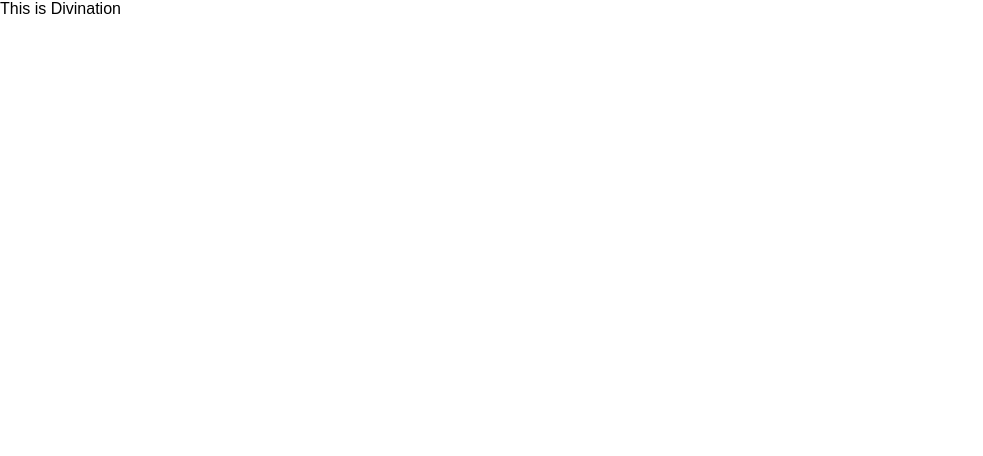
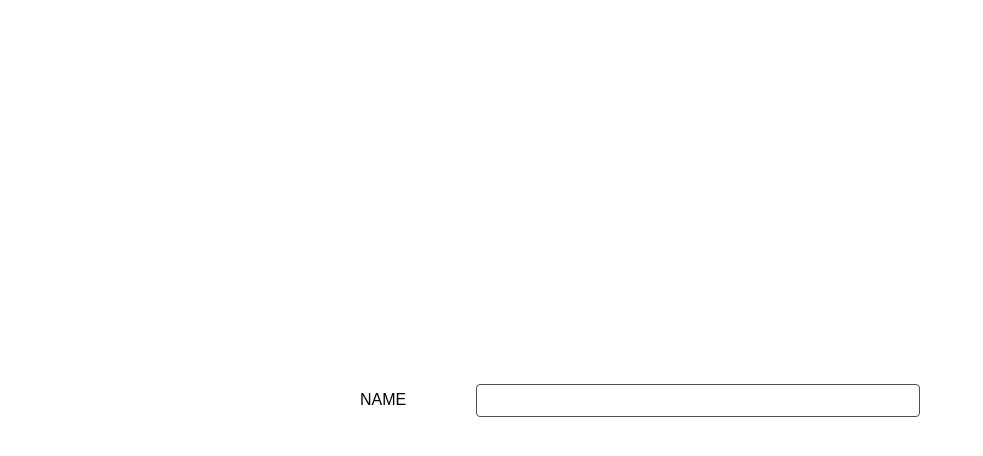
Before and after one commit to Woof29/I-CHING, a React (Create React App) app: page /#/divination in a window 1280 px wide. Shown: the top 456 px of the page, without its empty margins (0-983 px from the left). Built offline with nearby package versions, Linux system fonts and the light colour scheme.

Commit message:
update user data, create divination page
將用戶資料存為全域變數，創建占卜頁面

```diff
--- /dev/null
+++ b/src/UserContext.js
@@ -0,0 +1,21 @@
+import { createContext, useContext, useState } from 'react';
+
+const UserContext = createContext();
+
+export const useUser = () => {
+	return useContext(UserContext);
+};
+
+export const UserProvider = ({ children }) => {
+	const [userData, setUserData] = useState(null);
+
+	const setFormUserData = (data) => {
+		setUserData(data);
+	};
+
+	return (
+		<UserContext.Provider value={{ userData, setFormUserData }}>
+			{children}
+		</UserContext.Provider>
+	);
+};
--- a/src/index.js
+++ b/src/index.js
@@ -1,11 +1,14 @@
-import React from "react";
-import ReactDOM from "react-dom/client";
-import "./index.css";
-import App from "./App";
+import React from 'react';
+import ReactDOM from 'react-dom/client';
+import './index.css';
+import App from './App';
+import { UserProvider } from './UserContext';
 
-const root = ReactDOM.createRoot(document.getElementById("root"));
+const root = ReactDOM.createRoot(document.getElementById('root'));
 root.render(
-  <React.StrictMode>
-    <App />
-  </React.StrictMode>
+	<React.StrictMode>
+		<UserProvider>
+			<App />
+		</UserProvider>
+	</React.StrictMode>
 );
--- /dev/null
+++ b/src/pages/DivinationPage.js
@@ -0,0 +1,70 @@
+import Container from '../components/styles/Container.styled';
+import OpenFadeIn from '../components/styles/FadeIn';
+import styled from 'styled-components';
+import { theme } from '../Global';
+import { useForm } from 'react-hook-form';
+
+const FormStyled = styled.div`
+	width: 100%;
+	form {
+		max-width: 600px;
+		width: 100%;
+		display: flex;
+		flex-direction: column;
+		align-items: center;
+		justify-content: center;
+		gap: 16px;
+		label {
+			width: 100%;
+			display: flex;
+			flex-wrap: wrap;
+			align-items: center;
+			justify-content: center;
+			gap: 4px;
+
+			span {
+				flex: 20% 0 0;
+			}
+			input {
+				flex: 1;
+				padding: 8px;
+				border: 1px solid ${theme.color.gray};
+				border-radius: 4px;
+				outline: none;
+				resize: none;
+				&:focus {
+					outline: 1px solid ${theme.color.secondary};
+				}
+			}
+		}
+	}
+`;
+
+const DivinationPage = () => {
+	const {
+		register,
+		handleSubmit,
+		formState: { errors },
+	} = useForm();
+	return (
+		<OpenFadeIn>
+			<Container height="100dvh">
+				<FormStyled>
+					<form>
+						<label htmlFor="name">
+							<span>NAME</span>
+							<input
+								{...register('name', { required: 'Plz enter your name' })}
+								id="name"></input>
+							{!!errors.name && (
+								<p className="notice">{errors.name?.message}</p>
+							)}
+						</label>
+					</form>
+				</FormStyled>
+			</Container>
+		</OpenFadeIn>
+	);
+};
+
+export default DivinationPage;
--- a/src/pages/UserInfoPage.js
+++ b/src/pages/UserInfoPage.js
@@ -1,10 +1,11 @@
-import styled from "styled-components";
-import Container from "../components/styles/Container.styled";
-import OpenFadeIn from "../components/styles/FadeIn";
-import { theme } from "../Global";
-import { useForm } from "react-hook-form";
-import BackButton from "../components/styles/BackButton.styled";
-import { useNavigate } from "react-router-dom";
+import styled from 'styled-components';
+import Container from '../components/styles/Container.styled';
+import OpenFadeIn from '../components/styles/FadeIn';
+import { theme } from '../Global';
+import { useForm } from 'react-hook-form';
+import BackButton from '../components/styles/BackButton.styled';
+import { useNavigate } from 'react-router-dom';
+import { useUser } from '../UserContext';
 
 const FormStyled = styled.div`
 	width: 100%;
@@ -80,6 +81,7 @@ const FormStyled = styled.div`
 
 const UserInfoPage = () => {
 	const navigate = useNavigate();
+	const { setFormUserData, userData } = useUser();
 
 	const {
 		register,
@@ -87,14 +89,15 @@ const UserInfoPage = () => {
 		formState: { errors },
 	} = useForm({
 		defaultValues: {
-      name: "",
-      gender: "",
+			name: '',
+			gender: '',
 		},
 	});
 
-  const onSubmit = (data) => {
-    console.log(data);
-    navigate("/divination");
+	const onSubmit = async (data) => {
+		await setFormUserData(data); // 將表單數據存儲到全域狀態
+		console.log(userData);
+		navigate('/divination');
 	};
 
 	return (
@@ -105,9 +108,8 @@ const UserInfoPage = () => {
 						<label htmlFor="name">
 							<span>NAME</span>
 							<input
-                {...register("name", { required: "Plz enter your name" })}
-                id="name"
-              ></input>
+								{...register('name', { required: 'Plz enter your name' })}
+								id="name"></input>
 							{!!errors.name && (
 								<p className="notice">{errors.name?.message}</p>
 							)}
@@ -116,9 +118,8 @@ const UserInfoPage = () => {
 						<label htmlFor="gender">
 							<span>Gender</span>
 							<select
-                {...register("gender", { required: "Plz enter your gender" })}
-                id="gender"
-              >
+								{...register('gender', { required: 'Plz enter your gender' })}
+								id="gender">
 								<option value="male">MALE</option>
 								<option value="female">FEMALE</option>
 								<option value="other">OTHER</option>
@@ -132,11 +133,10 @@ const UserInfoPage = () => {
 							<span>Birthday</span>
 							<input
 								type="date"
-                {...register("birthday", {
-                  required: "Plz enter your birthday",
+								{...register('birthday', {
+									required: 'Plz enter your birthday',
 								})}
-                id="bd"
-              ></input>
+								id="bd"></input>
 							{!!errors.birthday && (
 								<p className="notice">{errors.birthday?.message}</p>
 							)}
@@ -144,11 +144,12 @@ const UserInfoPage = () => {
 
 						<label htmlFor="question">
 							<textarea
-                {...register("question", { required: "Plz enter question" })}
+								{...register('question', {
+									required: 'Plz enter your question',
+								})}
 								id="question"
 								rows="5"
-                placeholder="Enter your question"
-              ></textarea>
+								placeholder="Enter your question"></textarea>
 							{!!errors.question && (
 								<p className="notice">{errors.question?.message}</p>
 							)}
@@ -158,8 +159,7 @@ const UserInfoPage = () => {
 							<BackButton
 								to="/notice"
 								width="260px"
-                color={theme.color.secondary}
-              >
+								color={theme.color.secondary}>
 								BACK
 							</BackButton>
 							<button type="submit">SUBMIT</button>
```
Also changed, not shown: src/router.js (+10 -9 lines). Lines whose indentation alone changed are shown as unchanged.
